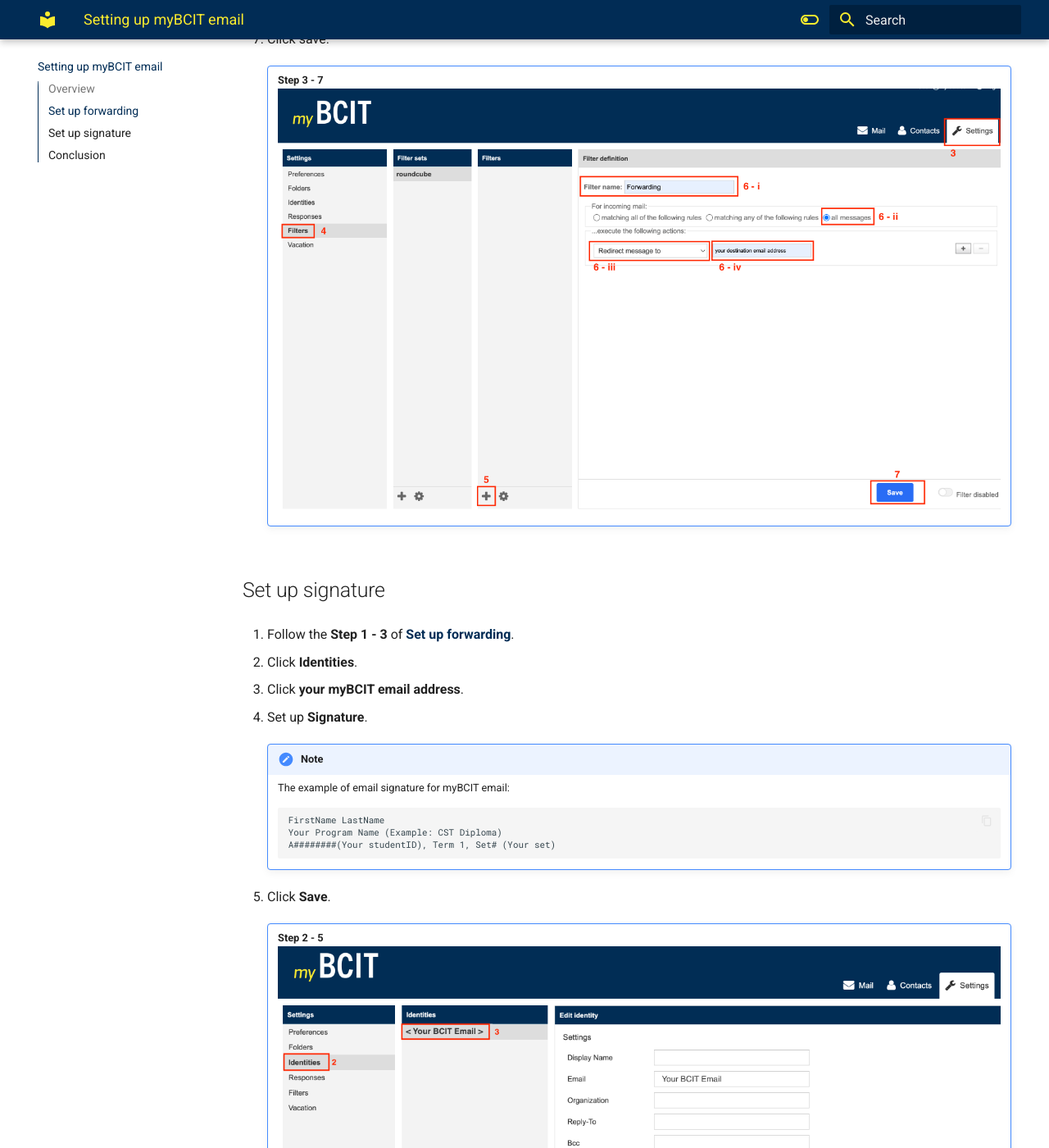
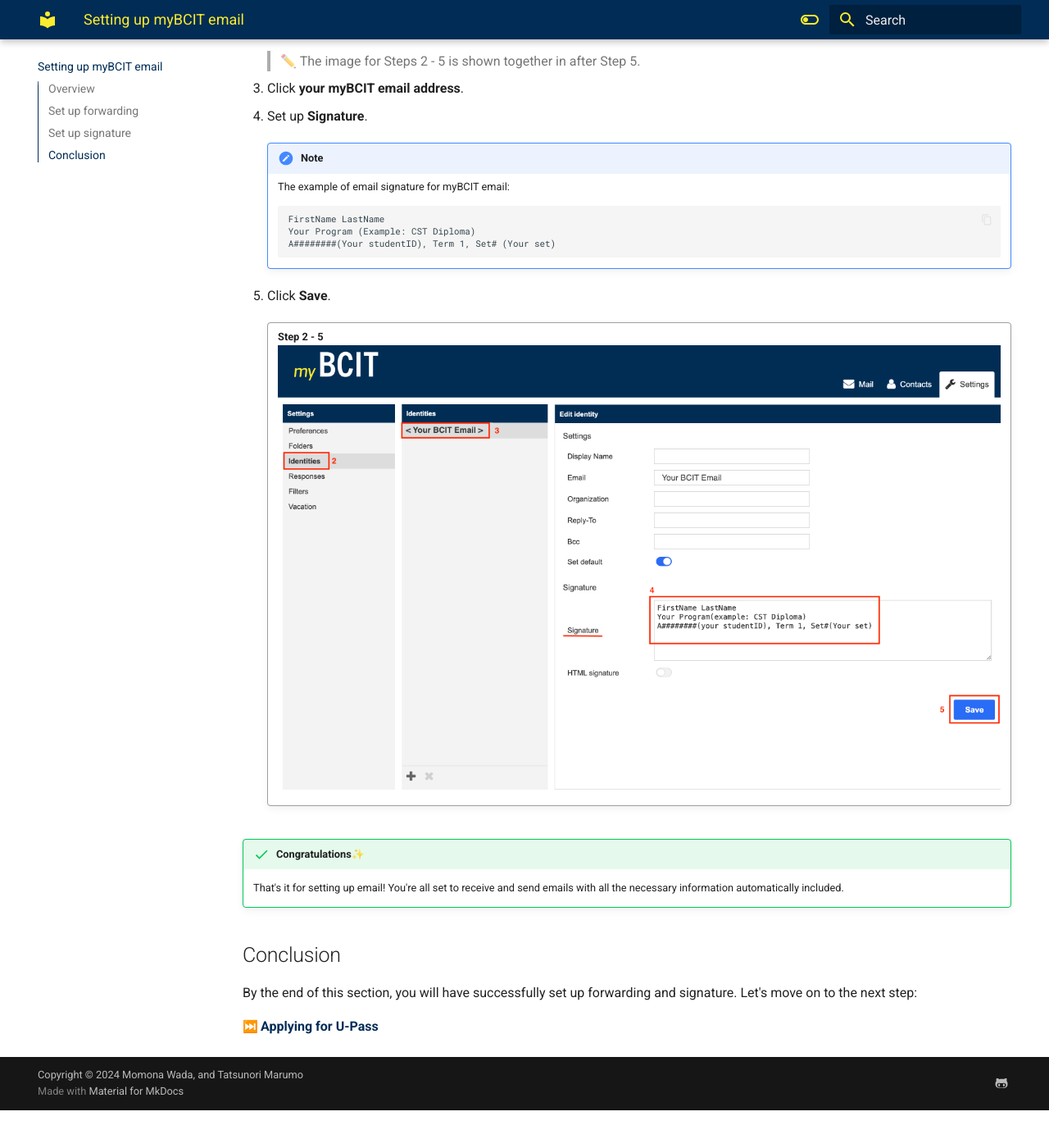
Before and after one commit to TatsunoriMarumo/myBCIT-Guide, an MkDocs documentation site: the page built from docs/setting-up-email.md, in a window 1280 px wide and 1400 px high, scrolled down 2456 px. Shown: the whole window at 82% size. Built offline with MkDocs 1.6.1 and Material for MkDocs 9.7.7, drawn with Linux system fonts in a browser that asks for light colours; nearby versions of some CDN libraries; emoji names are drawn with the system emoji font; comment, search, counter and statistics services are not loaded; after the commit the page ends 3810 px from its top, so only the background shows below that; some of the changed text lies outside the part shown.

Commit message:
Remove duplicate images and add conclusion

````diff
--- a/docs/setting-up-email.md
+++ b/docs/setting-up-email.md
@@ -16,18 +16,13 @@
 
 1. Login to **<u>[myBCIT](https://my.bcit.ca){:target="_blank"}</u>**.
 
-    !!!Note ""
-        ![Image of login page](..\Assets\paying-tuition-image\login.png)
-
-    !!!Note
-        You may be asked to set up authentication first.
-        Go <u>[here](https://kb.bcit.ca/student/setting-up-multi-factor-authentication-3416){:target="_blank"}</u> if you have not set it up yet
-
 2. Click **My Mail**.
 
-    !!!Note ""
+    !!!Quote ""
         ![Click My Mail](..\Assets\setting-up-email-image\click-my-mail.png)
 
+
+     > ✏️ The image for Steps 3 - 7 is shown together in after Step 7.
 3. Click **Setting**.
 
 4. Click **Filters**.
@@ -58,6 +53,7 @@
 1. Follow the **Step 1 - 3** of **[Set up forwarding](#set-up-forwarding)**.
 
 2. Click **Identities**.
+> ✏️ The image for Steps 2 - 5 is shown together in after Step 5.
 
 1. Click **your myBCIT email address**.
 
@@ -67,19 +63,21 @@
         The example of email signature for myBCIT email:
         ```
         FirstName LastName
-        Your Program Name (Example: CST Diploma)
+        Your Program (Example: CST Diploma)
         A########(Your studentID), Term 1, Set# (Your set)
 
         ```
 
 4. Click **Save**.
 
-    !!!Note ""
+    !!! Quote ""
         **Step 2 - 5**
         ![Set Up Signature](..\Assets\setting-up-email-image\set-up-signature.png)
 
-!!!Success
-    Hello hello
-
+!!!Success "Congratulations✨"
+    That's it for setting up email! You're all set to receive and send emails with all the necessary information automatically included.
 
 ## Conclusion
+By the end of this section, you will have successfully set up forwarding and signature. Let's move on to the next step:
+
+:track_next: **[Applying for U-Pass](applying-for-upass.md)**
````
Also changed, not shown: other parts of docs/setting-up-email.md (+2 -2 lines).
